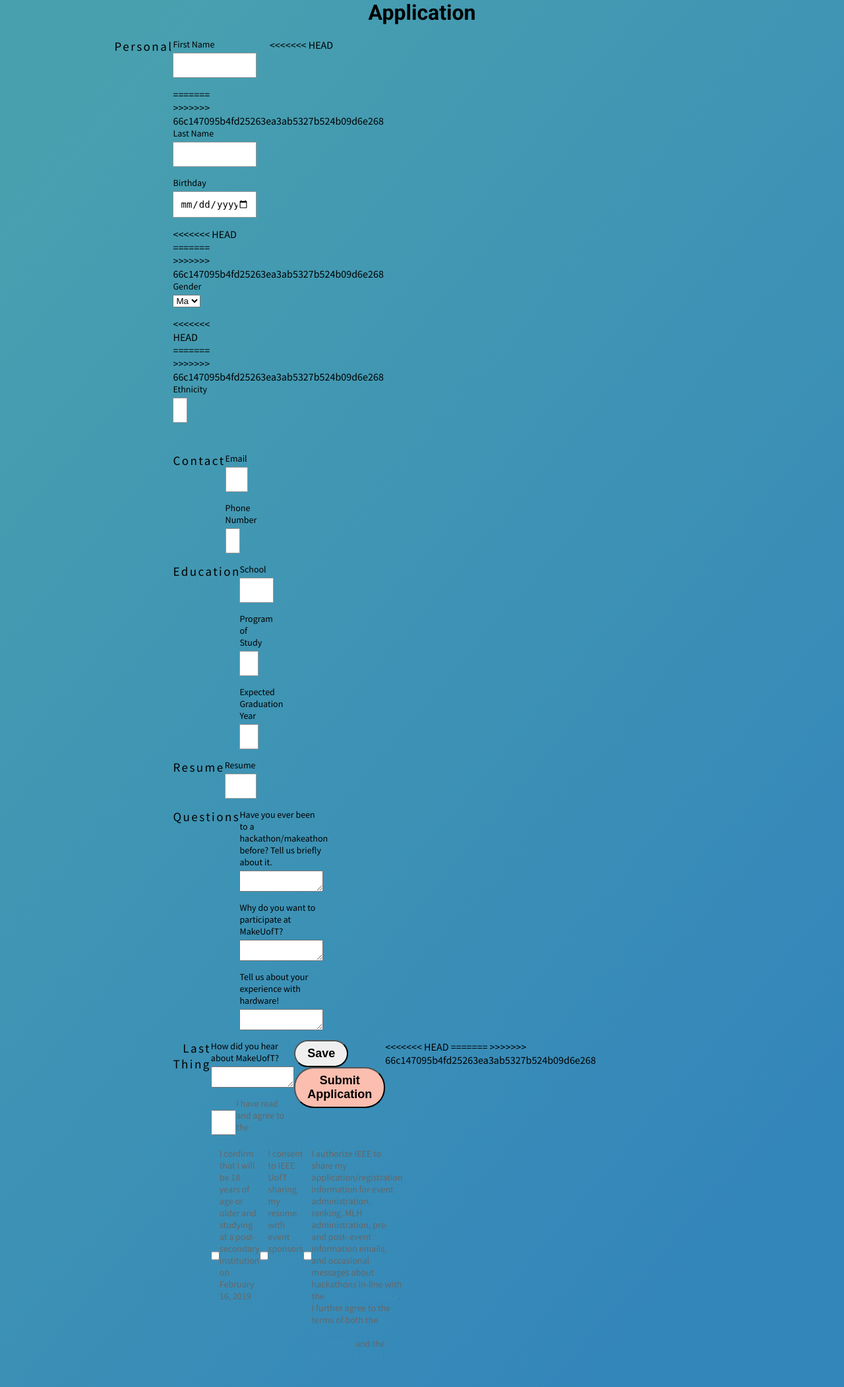
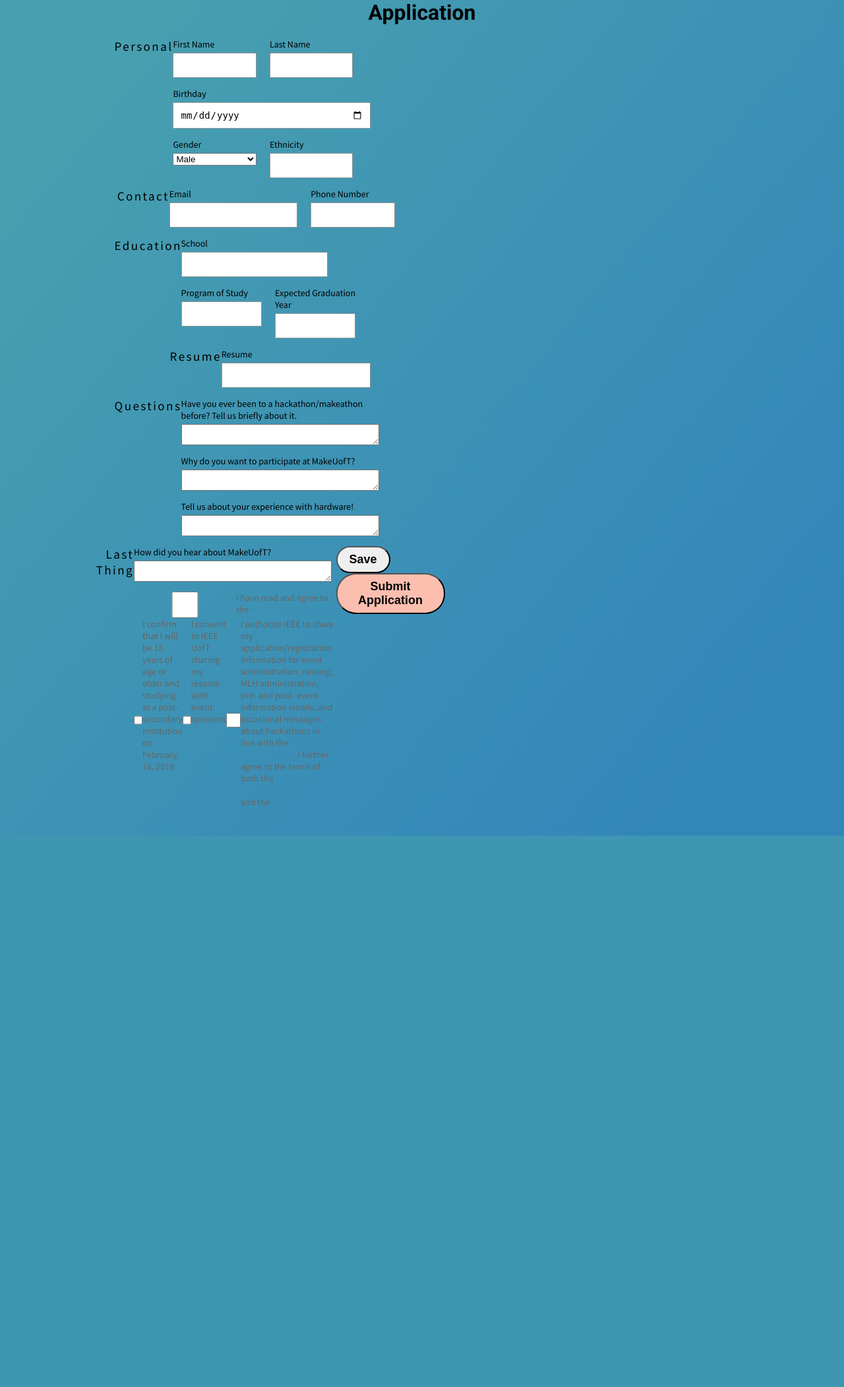
Before and after one commit to grahamhoyes/makeuoft-site-2.0, a Flask app: page /auth/apply in a window 1280 px wide. Shown: the part 60-2163 px from the top of the page at 66% size. After the commit the page ends 1327 px from the top, so only its background shows below. Run offline with Flask 2, Linux system fonts and the light colour scheme.

Commit message:
Fixed merge conflicts

```diff
--- a/application/templates/auth/application.html
+++ b/application/templates/auth/application.html
@@ -31,13 +31,8 @@
                         <label for="firstName">First Name</label>
                         {{ form.first_name(type="text", id="firstName") }}
                     </div>
-<<<<<<< HEAD
 
                     <div class="input-div input-width-third">
-=======
-
-                    <div class="input-div">
->>>>>>> 66c147095b4fd25263ea3ab5327b524b09d6e268
                         <label for="lastName">Last Name</label>
                         {{ form.last_name(type="text", id="lastName") }}
                     </div>
@@ -46,23 +41,12 @@
                         <label for="birthday">Birthday</label>
                         {{ form.birthday(type="date", id="birthday") }}
                     </div>
-<<<<<<< HEAD
 
                     <div class="input-div input-width-third">
-=======
-
-                    <div class="input-div">
->>>>>>> 66c147095b4fd25263ea3ab5327b524b09d6e268
                         <label for="gender">Gender</label>
                         {{ form.gender(type="text", id="gender") }}
                     </div>
-<<<<<<< HEAD
-
                     <div class="input-div input-width-third">
-=======
-
-                    <div class="input-div">
->>>>>>> 66c147095b4fd25263ea3ab5327b524b09d6e268
                         <label for="ethnicity">Ethnicity</label>
                         {{ form.ethnicity(type="text", id="ethnicity") }}
                     </div>
@@ -172,11 +156,7 @@
                 <button class="submit black-outline-btn">Save</button>
                 <button class="submit pink-btn">Submit Application</button>
             </div>
-<<<<<<< HEAD
-=======
 
-
->>>>>>> 66c147095b4fd25263ea3ab5327b524b09d6e268
         </form>
     </div>
 
```
